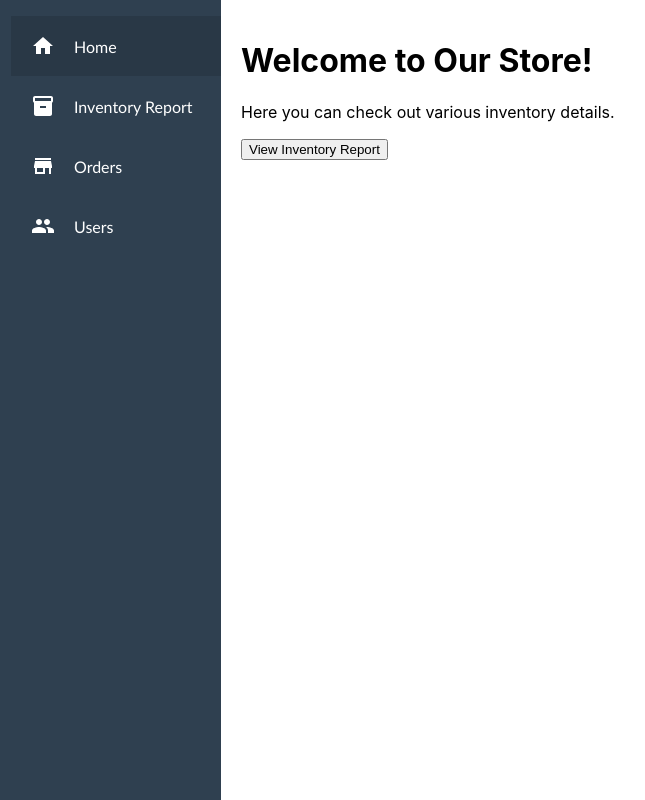
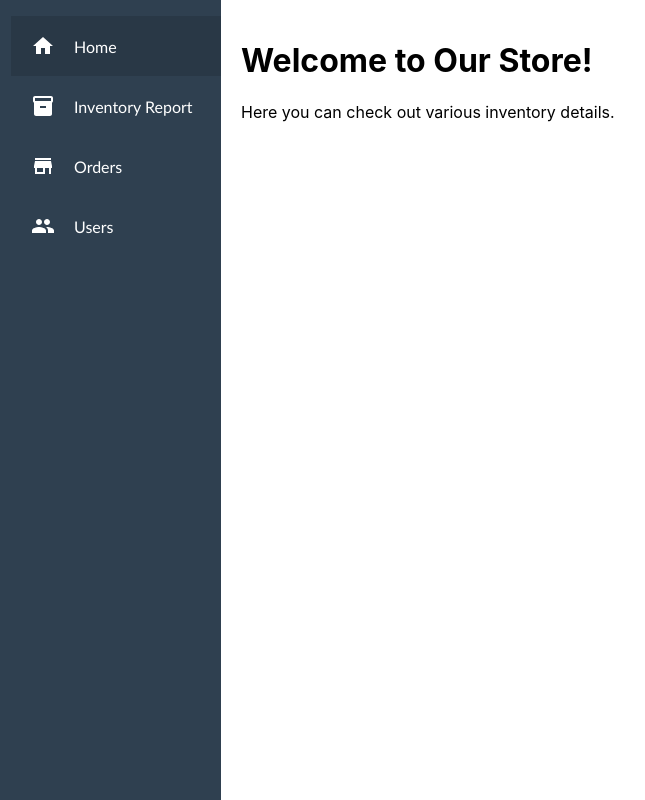
Before and after one commit to tdettling/CIS658_Semester_Project, a React (Create React App) app in the folder frontend/: page / in a window 1280 px wide. Shown: the whole page, without its empty margins (29-674 px from the left). Built offline with nearby package versions, Linux system fonts and the light colour scheme.

Commit message:
minor homescreen correction

```diff
--- a/frontend/src/Pages/Homescreen.jsx
+++ b/frontend/src/Pages/Homescreen.jsx
@@ -6,11 +6,6 @@ const HomeScreen = () => {
     <div>
       <h1>Welcome to Our Store!</h1>
       <p>Here you can check out various inventory details.</p>
-
-
-      <Link to="/inventory">
-        <button>View Inventory Report</button>
-      </Link>
     </div>
   );
 }
```
